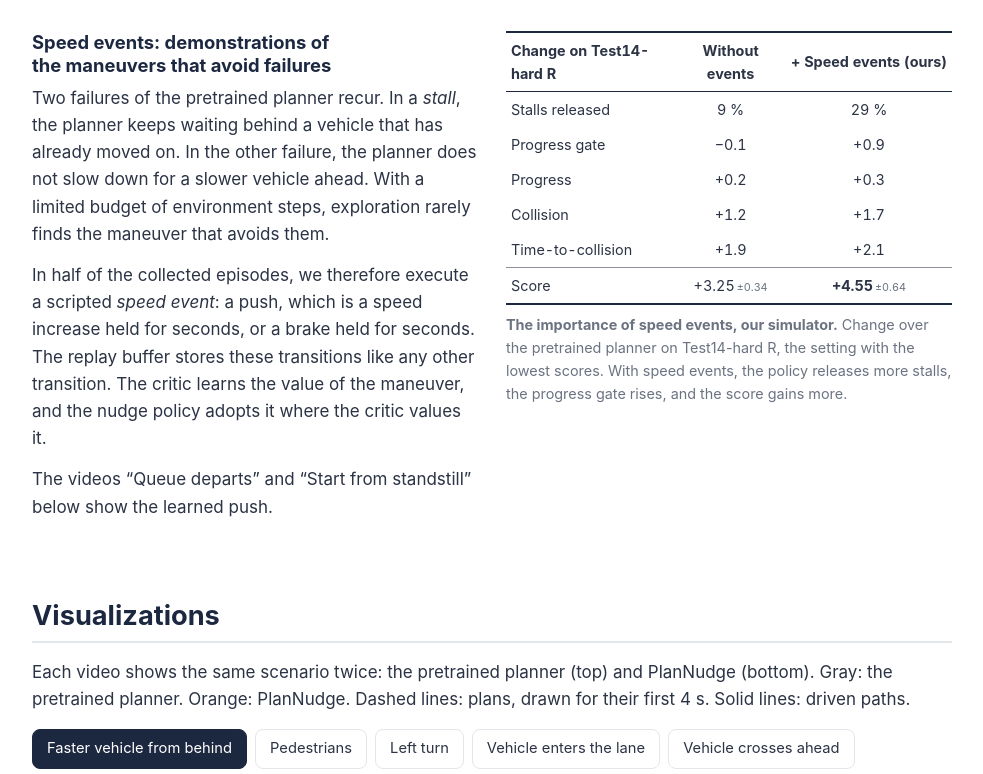
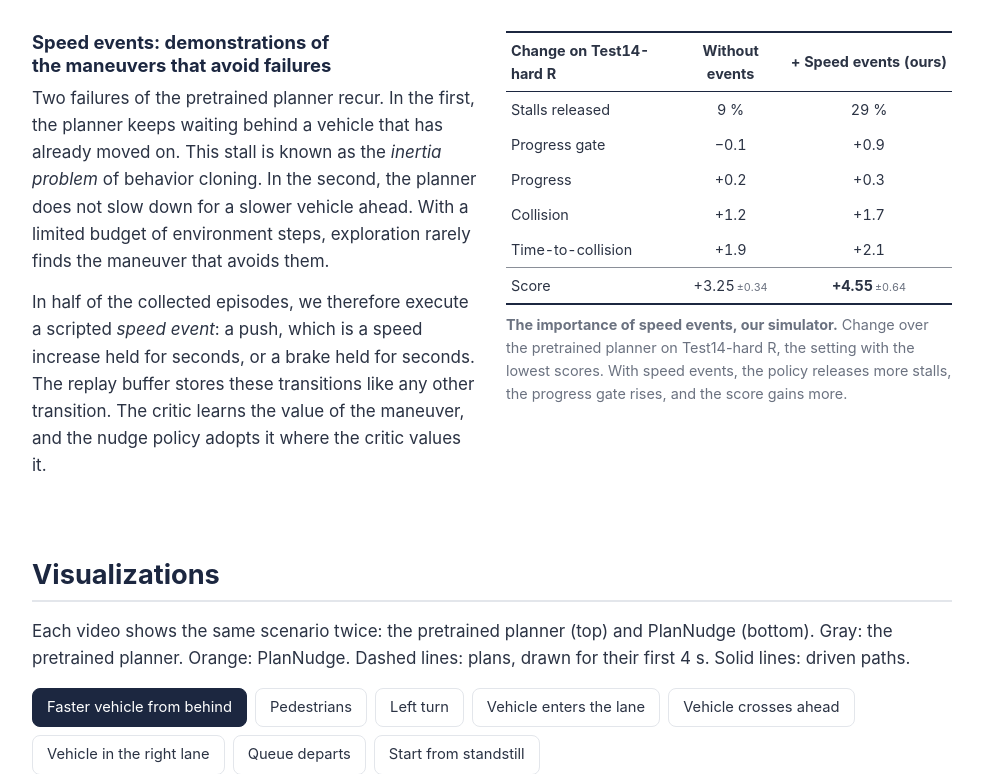
Before and after one commit to zerlinwang/plannudge, a plain HTML site: page index.html in a window 1280 px wide. Shown: the part 7511-8285 px from the top of the page, without its empty margins (148-1131 px from the left). Drawn offline with Linux system fonts and the light colour scheme.

Commit message:
Project page: name the inertia problem in the speed-events text, remove the video pointer

```diff
--- a/index.html
+++ b/index.html
@@ -316,17 +316,14 @@
       <h3>Speed events: demonstrations of the maneuvers that avoid failures</h3>
       <p>
         Two failures of the pretrained planner recur.
-        In a <em>stall</em>, the planner keeps waiting behind a vehicle that has already moved on.
-        In the other failure, the planner does not slow down for a slower vehicle ahead.
+        In the first, the planner keeps waiting behind a vehicle that has already moved on. This stall is known as the <em>inertia problem</em> of behavior cloning.
+        In the second, the planner does not slow down for a slower vehicle ahead.
         With a limited budget of environment steps, exploration rarely finds the maneuver that avoids them.
       </p>
       <p>
         In half of the collected episodes, we therefore execute a scripted <em>speed event</em>: a push, which is a speed increase held for seconds, or a brake held for seconds.
         The replay buffer stores these transitions like any other transition.
         The critic learns the value of the maneuver, and the nudge policy adopts it where the critic values it.
-      </p>
-      <p>
-        The videos “Queue departs” and “Start from standstill” below show the learned push.
       </p>
     </div>
     <div>
```
